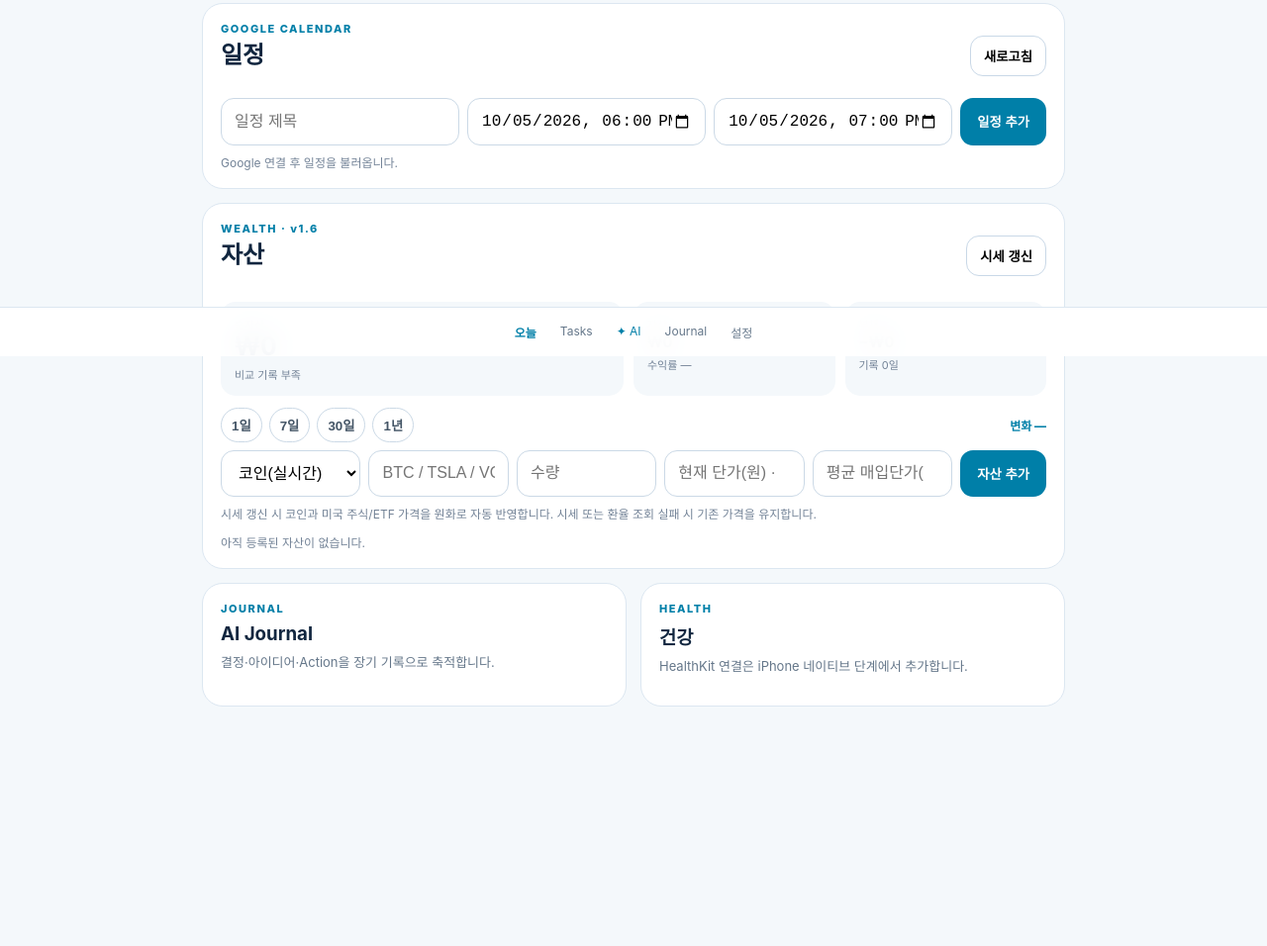
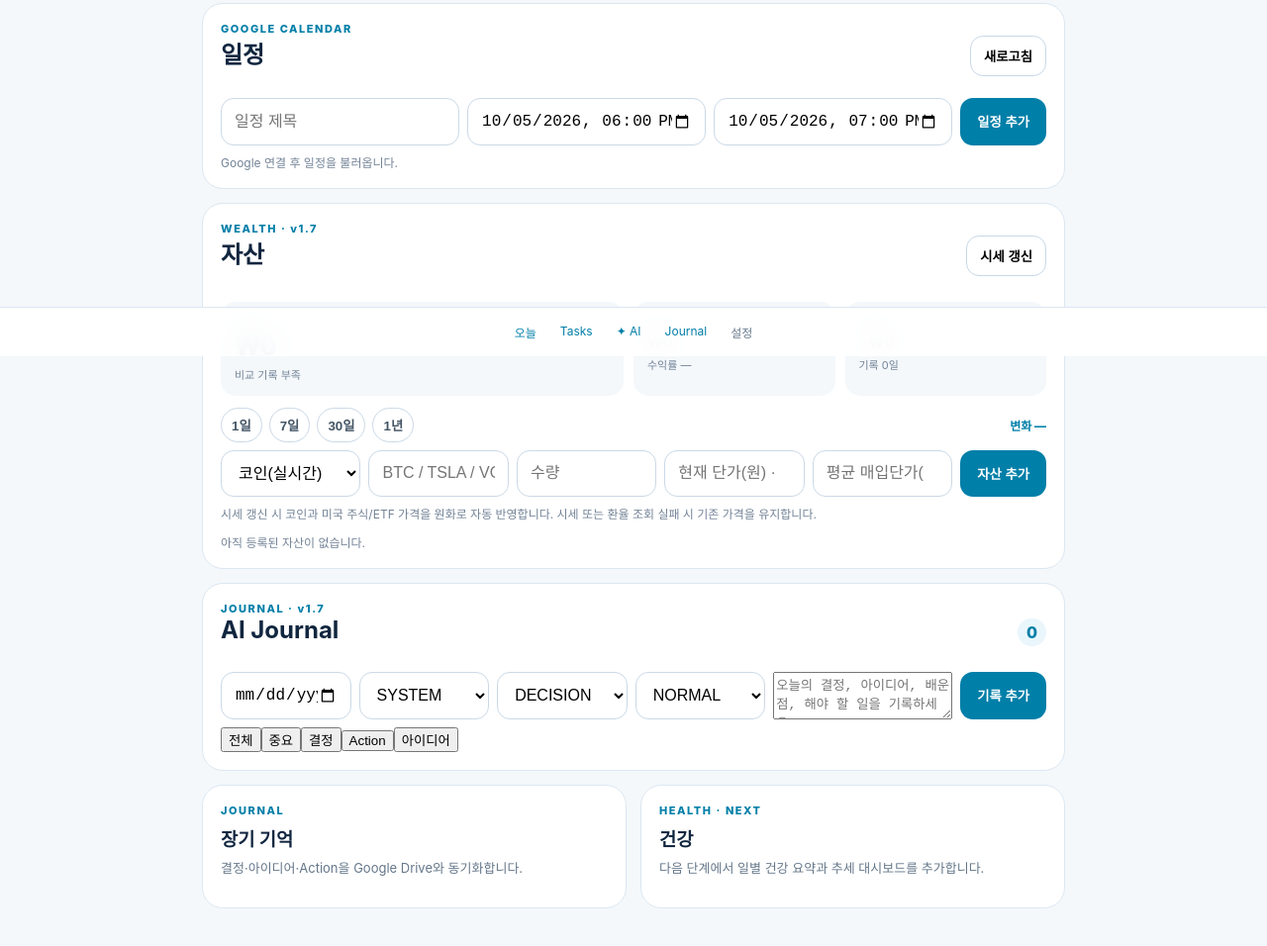
Before and after one commit to rudwnsgus13-ops/personal-os, a website: page index.html in a window 1280 px wide. Shown: the part 440-1396 px from the top of the page at 99% size. Before the commit the page ends 1236 px from the top, so only its background shows below. Drawn offline with Linux system fonts and the light colour scheme.

Commit message:
Personal OS v1.7: add working AI Journal UI

```diff
--- a/index.html
+++ b/index.html
@@ -1,11 +1,14 @@
-<!doctype html><html lang="ko"><head><meta charset="utf-8"><meta name="viewport" content="width=device-width,initial-scale=1,viewport-fit=cover"><meta name="theme-color" content="#002c5f"><title>Personal OS</title><link rel="manifest" href="manifest.webmanifest"><link rel="stylesheet" href="styles.css?v=1.6"><script src="https://accounts.google.com/gsi/client" async defer></script></head><body>
-<header><div><div class="eyebrow">PERSONAL OS · v1.6</div><h1>오늘</h1><div id="today"></div></div><button id="googleBtn" class="outline">Google 연결</button></header><main>
+<!doctype html><html lang="ko"><head><meta charset="utf-8"><meta name="viewport" content="width=device-width,initial-scale=1,viewport-fit=cover"><meta name="theme-color" content="#002c5f"><title>Personal OS</title><link rel="manifest" href="manifest.webmanifest"><link rel="stylesheet" href="styles.css?v=1.7"><script src="https://accounts.google.com/gsi/client" async defer></script></head><body>
+<header><div><div class="eyebrow">PERSONAL OS · v1.7</div><h1>오늘</h1><div id="today"></div></div><button id="googleBtn" class="outline">Google 연결</button></header><main>
 <section class="hero"><div><div class="eyebrow light">TODAY</div><h2>지금 해야 할 일에 집중</h2><p id="sync">이 기기에 저장 중 · Google 연결 전</p></div><a class="ai" href="https://chatgpt.com/" target="_blank" rel="noopener">✦ AI</a></section>
 <section class="card"><div class="titleRow"><h2>Tasks</h2><span id="count">0</span></div><form id="taskForm"><input id="taskInput" placeholder="할 일을 입력하세요" autocomplete="off"><button>추가</button></form><div id="taskList"></div></section>
 <section class="card"><div class="titleRow"><div><div class="eyebrow">GOOGLE CALENDAR</div><h2>일정</h2></div><button id="refreshCal" class="small" type="button">새로고침</button></div><form id="eventForm" class="eventForm"><input id="eventTitle" placeholder="일정 제목" required><input id="eventStart" type="datetime-local" required><input id="eventEnd" type="datetime-local" required><button>일정 추가</button></form><div id="events"><div class="empty">Google 연결 후 일정을 불러옵니다.</div></div></section>
-<section class="card wealth"><div class="titleRow"><div><div class="eyebrow">WEALTH · v1.6</div><h2>자산</h2></div><button id="refreshPrices" class="small" type="button">시세 갱신</button></div>
+<section class="card wealth"><div class="titleRow"><div><div class="eyebrow">WEALTH · v1.7</div><h2>자산</h2></div><button id="refreshPrices" class="small" type="button">시세 갱신</button></div>
 <div class="wealthSummary"><div><span>순자산</span><strong id="netWorth">₩0</strong><em id="netChange">기록 시작 전</em></div><div><span>자산</span><b id="assetsTotal">₩0</b><em id="portfolioReturn">수익률 —</em></div><div><span>부채</span><b id="debtTotal">₩0</b><em id="snapshotCount">기록 0일</em></div></div><div class="periods"><button data-days="1">1일</button><button data-days="7">7일</button><button data-days="30">30일</button><button data-days="365">1년</button><span id="periodChange">변화 —</span></div>
 <form id="holdingForm" class="holdingForm"><select id="assetType"><option value="crypto">코인(실시간)</option><option value="cash">현금</option><option value="deposit">예금</option><option value="stock">미국 주식/ETF(자동)</option><option value="other">기타자산</option><option value="debt">부채</option></select><input id="assetName" placeholder="BTC / TSLA / VOO / 현금" required><input id="assetQty" type="number" step="any" placeholder="수량" required><input id="assetPrice" type="number" step="any" placeholder="현재 단가(원) · 자동자산은 0 가능" required><input id="assetCost" type="number" step="any" placeholder="평균 매입단가(원)"><button>자산 추가</button></form>
 <p class="hint">시세 갱신 시 코인과 미국 주식/ETF 가격을 원화로 자동 반영합니다. 시세 또는 환율 조회 실패 시 기존 가격을 유지합니다.</p><div id="holdings"></div></section>
-<section class="tiles"><article class="card"><div class="eyebrow">JOURNAL</div><h3>AI Journal</h3><p>결정·아이디어·Action을 장기 기록으로 축적합니다.</p></article><article class="card"><div class="eyebrow">HEALTH</div><h3>건강</h3><p>HealthKit 연결은 iPhone 네이티브 단계에서 추가합니다.</p></article></section></main>
-<nav><b>오늘</b><span>Tasks</span><a href="https://chatgpt.com/" target="_blank" rel="noopener">✦ AI</a><span>Journal</span><span>설정</span></nav><script src="app.js?v=1.6"></script></body></html>
+<section id="journal" class="card journal"><div class="titleRow"><div><div class="eyebrow">JOURNAL · v1.7</div><h2>AI Journal</h2></div><span id="journalCount">0</span></div>
+<form id="journalForm" class="journalForm"><input id="journalDate" type="date" required><select id="journalCategory"><option value="SYSTEM">SYSTEM</option><option value="INSIGHT">INSIGHT</option><option value="GROWTH">GROWTH</option><option value="KNOWLEDGE">KNOWLEDGE</option><option value="LIFE">LIFE</option></select><select id="journalType"><option value="DECISION">DECISION</option><option value="ACTION">ACTION</option><option value="IDEA">IDEA</option><option value="LEARNING">LEARNING</option><option value="REFERENCE">REFERENCE</option></select><select id="journalImportance"><option value="HIGH">HIGH</option><option value="NORMAL" selected>NORMAL</option><option value="LOW">LOW</option></select><textarea id="journalText" placeholder="오늘의 결정, 아이디어, 배운 점, 해야 할 일을 기록하세요." required></textarea><button>기록 추가</button></form>
+<div class="journalFilters"><button data-jfilter="ALL" class="active">전체</button><button data-jfilter="HIGH">중요</button><button data-jfilter="DECISION">결정</button><button data-jfilter="ACTION">Action</button><button data-jfilter="IDEA">아이디어</button></div><div id="journalList"></div></section>
+<section class="tiles"><article class="card"><div class="eyebrow">JOURNAL</div><h3>장기 기억</h3><p>결정·아이디어·Action을 Google Drive와 동기화합니다.</p></article><article class="card"><div class="eyebrow">HEALTH · NEXT</div><h3>건강</h3><p>다음 단계에서 일별 건강 요약과 추세 대시보드를 추가합니다.</p></article></section></main>
+<nav><a href="#">오늘</a><a href="#taskList">Tasks</a><a href="https://chatgpt.com/" target="_blank" rel="noopener">✦ AI</a><a href="#journal">Journal</a><span>설정</span></nav><script src="app.js?v=1.7"></script></body></html>
```
